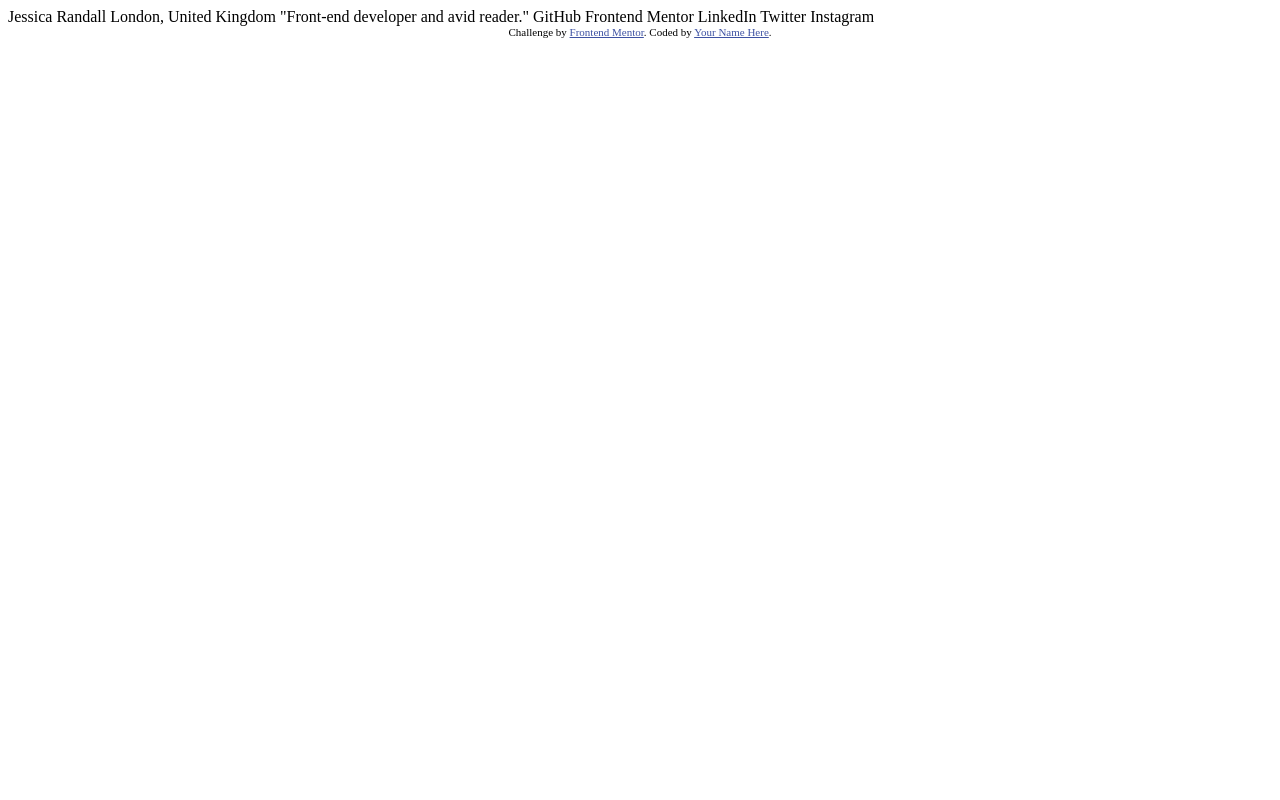
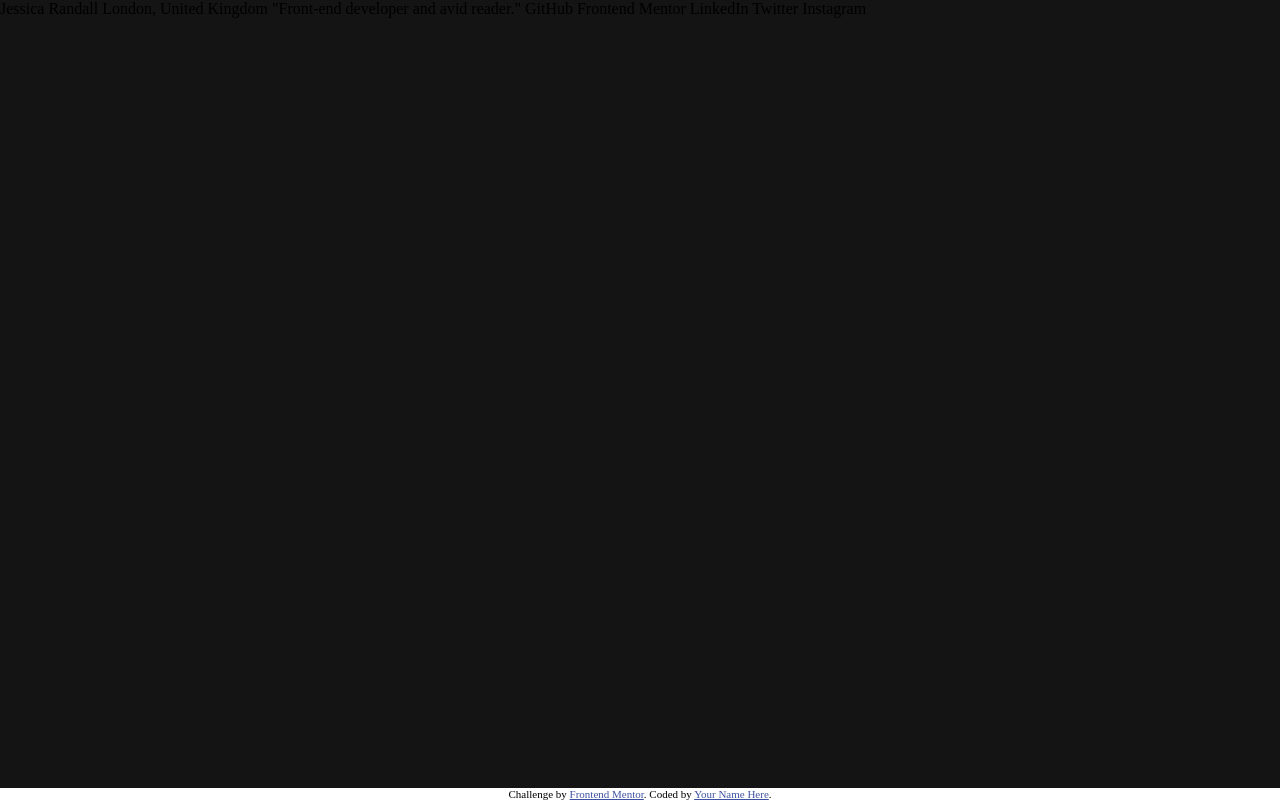
Before and after one commit to Emiliano-DM/social-links-profile, a plain HTML site: page index.html in a window 1280 px wide. Drawn offline with Linux system fonts and the light colour scheme.

Commit message:
Add main section with basic styling

```diff
--- a/index.html
+++ b/index.html
@@ -9,12 +9,10 @@
   <title>Frontend Mentor | Social links profile</title>
 
   <!-- Feel free to remove these styles or customise in your own stylesheet 👍 -->
-  <style>
-    .attribution { font-size: 11px; text-align: center; }
-    .attribution a { color: hsl(228, 45%, 44%); }
-  </style>
+  <link rel="stylesheet" href="style.css">
 </head>
 <body>
+<main>
 
     Jessica Randall
     London, United Kingdom
@@ -26,6 +24,7 @@
     Twitter
     Instagram
 
+</main>
   <div class="attribution">
     Challenge by <a href="https://www.frontendmentor.io?ref=challenge" target="_blank">Frontend Mentor</a>.
     Coded by <a href="#">Your Name Here</a>.
--- /dev/null
+++ b/style.css
@@ -0,0 +1,25 @@
+*{
+    margin: 0;
+    padding: 0;
+    box-sizing: border-box;
+}
+
+body {
+    min-height: 100vh;
+    display: flex;
+    flex-direction: column;
+
+}
+
+main{
+    flex: 1;
+    background-color: hsl(0, 0%, 8%);
+}
+
+.attribution {
+    font-size: 11px; text-align: center;
+}
+
+.attribution a {
+    color: hsl(228, 45%, 44%);
+}
```
Lines whose indentation alone changed are shown as unchanged.
